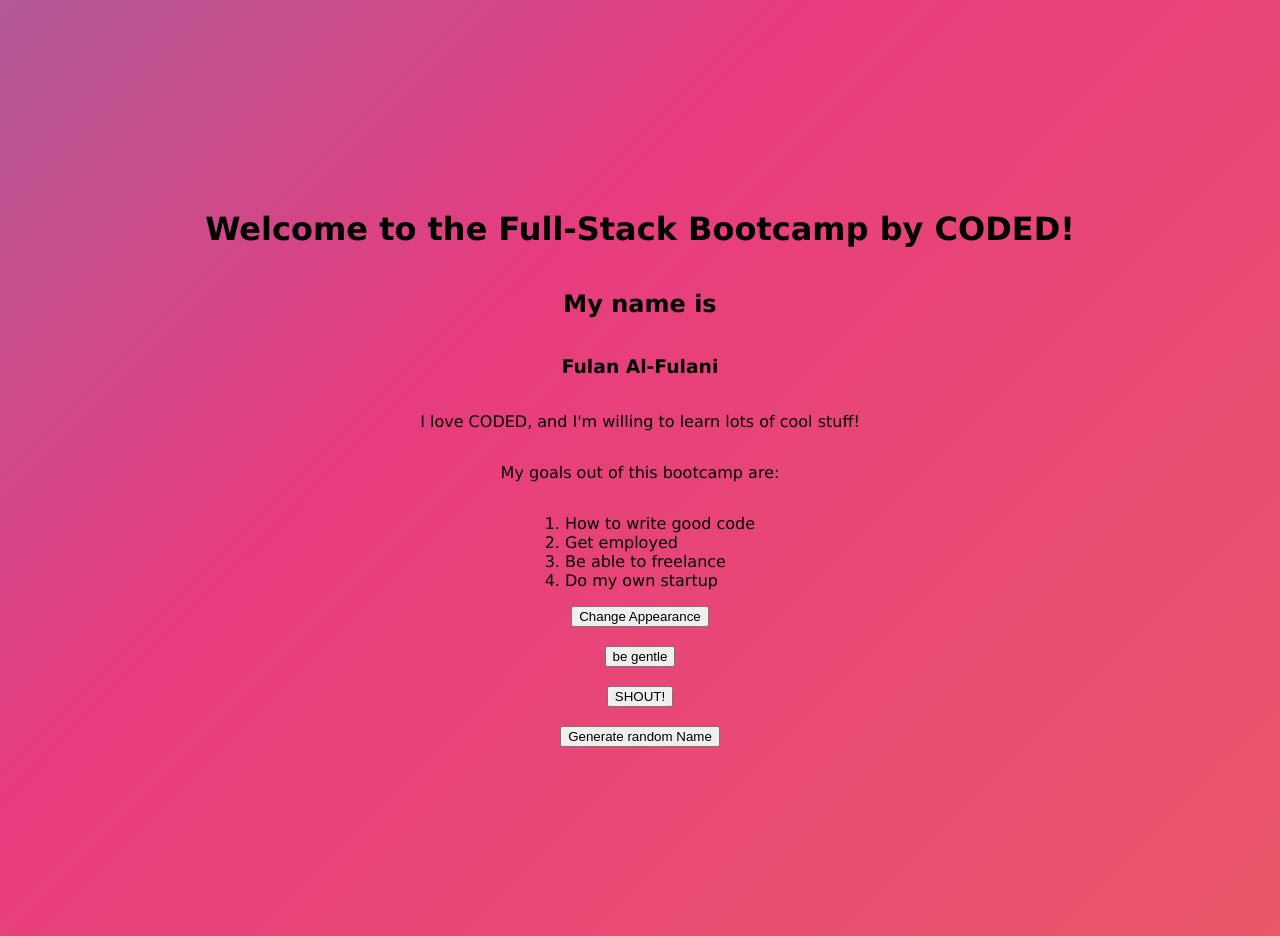
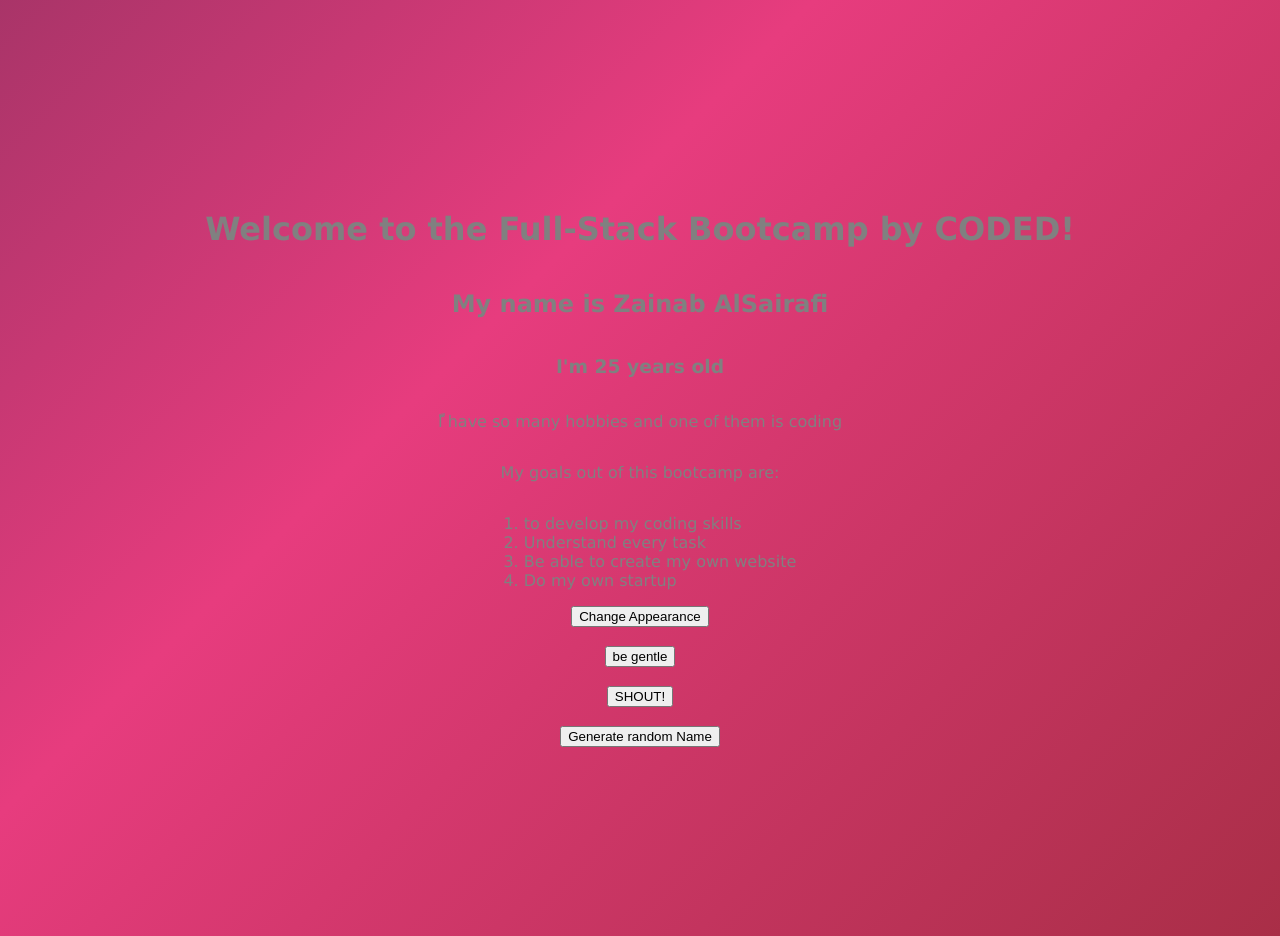
Before and after one commit to zeesairafi/TASK-Website-Exploration, a plain HTML site: page index.html in a window 1280 px wide. Both pictures are taken after a click on the button "Change Appearance". Drawn offline with Linux system fonts and the light colour scheme.

Commit message:
finished my task

```diff
--- a/index.html
+++ b/index.html
@@ -6,16 +6,16 @@
 
 <body>
     <h1>Welcome to the Full-Stack Bootcamp by CODED!</h1>
-    <h2>My name is</h2>
-    <h3>Fulan Al-Fulani</h3>
+    <h2>My name is Zainab AlSairafi</h2>
+    <h3>I'm 25 years old</h3>
 
-    <p>I love CODED, and I'm willing to learn lots of cool stuff!</p>
+    <p>ّّI have so many hobbies and one of them is coding </p>
 
     <p>My goals out of this bootcamp are:</p>
     <ol>
-        <li>How to write good code</li>
-        <li>Get employed</li>
-        <li>Be able to freelance</li>
+        <li>to develop my coding skills</li>
+        <li>Understand every task</li>
+        <li>Be able to create my own website</li>
         <li>Do my own startup</li>
     </ol>
 
@@ -23,9 +23,10 @@
     <br />
     <button onclick="beGentle()">be gentle</button>
     <br />
-    <button onclick="sare5()">SHOUT!</button>
+    <button onclick="shout()">SHOUT!</button>
     <br />
-    <button onclick="fetchRandomName()">Generate random Name</button>
+    <button onclic"fetchRandomName()">Generate random Name</button>
+
 
 </body>
 <script src="index.js"></script>
--- a/index.js
+++ b/index.js
@@ -5,9 +5,9 @@ function toggleColor() {
   const body = document.getElementsByTagName("body")[0];
   isDark = !isDark;
   if (isDark) {
-    body.style.color = "black";
+    body.style.color = "grey";
   } else {
-    body.style.color = "white";
+    body.style.color = "pink";
   }
 }
 
--- a/style.css
+++ b/style.css
@@ -1,7 +1,7 @@
 body {
   color: white; /*This indicates the font color. Change this, and it will change initially*/
 
-  background: linear-gradient(-45deg, #ee7752, #e73c7e, #23a6d5, #23d5ab);
+  background: linear-gradient(-45deg, #641f0a, #e73c7e, #062030, #7f23d5);
   background-size: 400% 400%;
   animation: gradient 15s ease infinite;
   height: 100vh;
```
